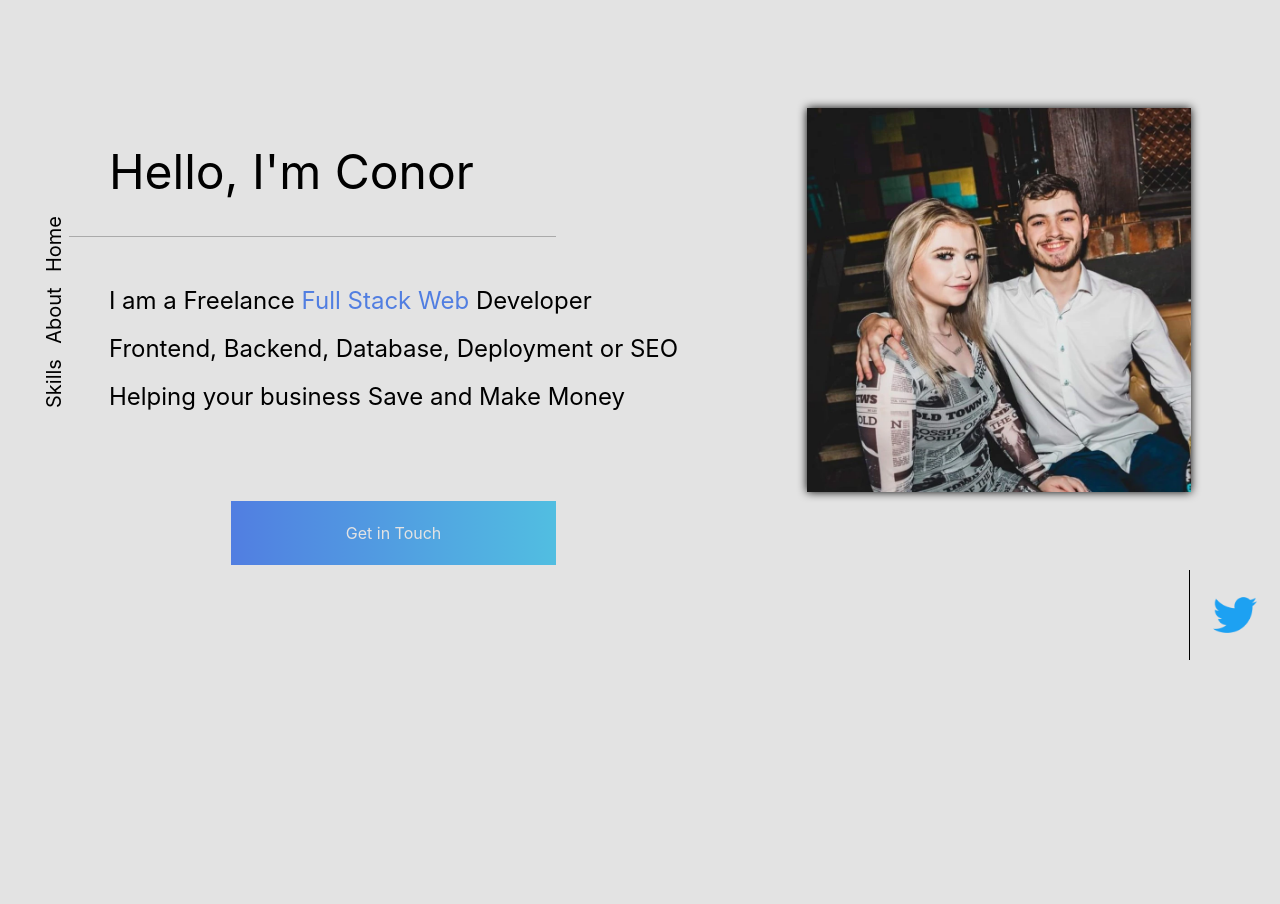
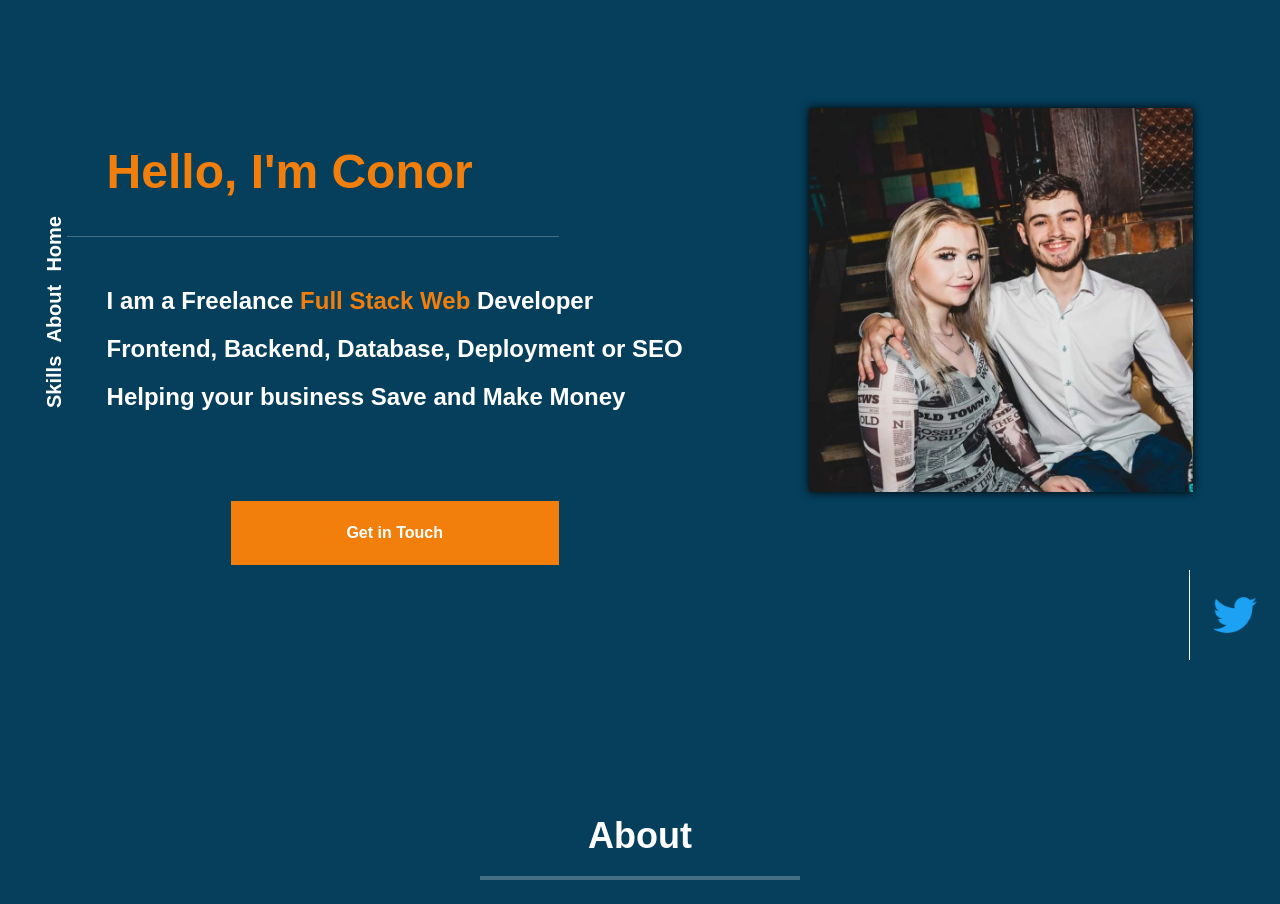
Before and after one commit to ConorMcNamee/old-portfolio, a Next.js app: page / in a window 1280 px wide. Shown: the part 140-1044 px from the top of the page. Built offline with nearby package versions, Linux system fonts and the light colour scheme.

Commit message:
Small Theme changes

```diff
--- a/components/Index/About.tsx
+++ b/components/Index/About.tsx
@@ -3,10 +3,10 @@ import Link from "next/link";
 export default function  About() {
 
     return (
-        <section id="about" className="flex md:w-screen md:h-screen justify-center items-center mt-5 md:m-0">
+        <section id="about" className="flex md:w-screen justify-center items-center md:m-0">
             <div className='flex flex-col text-center md:w-[50%] mt-10'>
                 <h3 className="text-4xl m-5">About</h3>
-                <hr className="boreder-2 opacity-25 w-[50%] self-center" />
+                <hr className="border-2 opacity-25 w-[50%] self-center" />
                 <div className="text-xl m-5 md:text-3xl">
 
                     <p className="">
--- a/components/Index/Home.tsx
+++ b/components/Index/Home.tsx
@@ -13,16 +13,16 @@ export default function  Home() {
                         transition={{ delay: .5 }}
             >
                 <header className="h-max flex flex-col ">
-                    <h2 className="text-5xl p-5 m-5">Hello, I&#39;m Conor</h2>
+                    <h2 className="text-5xl p-5 m-5 text-theme-highlight">Hello, I&#39;m Conor</h2>
                     <hr className="opacity-25 w-[75%]" />
                     <div className="text-xl p-5 m-5 md:leading-loose md:text-2xl">
 
-                        <h1>I am a Freelance <Link href="/contact" className="text-theme-link">Full Stack Web</Link> Developer</h1>
+                        <h1>I am a Freelance <Link href="/contact" className="text-theme-highlight">Full Stack Web</Link> Developer</h1>
                         <p>Frontend, Backend, Database, Deployment or SEO</p>
                         <p>Helping your business Save and Make Money</p>
 
                     </div>
-                    <Link href="/contact" className="flex justify-center self-center p-5 m-10 bg-gradient-to-r from-theme-gradientFrom to-theme-gradientTo w-[50%] text-center text-theme"> Get in Touch</Link>
+                    <Link href="/contact" className="flex justify-center self-center p-5 m-10 bg-gradient-to-r bg-theme-highlight w-[50%] text-center"> Get in Touch</Link>
                 </header>
 
                 <div id="profile-picture" className="flex border-l-1 border- px-5 self-center lg:self-auto">
--- a/pages/index.tsx
+++ b/pages/index.tsx
@@ -22,7 +22,7 @@ export default function Index() {
       </Head>
 
       <Sidebar />
-      <section className=''>
+      <section>
         <Home />
         <About />
         <Skills />
--- a/styles/Home.module.css
+++ b/styles/Home.module.css
@@ -1,3 +1,4 @@
+
 .container {
   padding: 0 2rem;
 }
--- a/styles/globals.css
+++ b/styles/globals.css
@@ -1,16 +1,21 @@
 @tailwind base;
 @tailwind components;
 @tailwind utilities;
+
+
 
 html,
 body {
   padding: 0;
   margin: 0;
-  font-family: -apple-system, BlinkMacSystemFont, Segoe UI, Roboto, Oxygen,
-    Ubuntu, Cantarell, Fira Sans, Droid Sans, Helvetica Neue, sans-serif;
+  font-family: 'Poppins', sans-serif;
 }
 
 @layer base {
+  html{
+    color: white;
+    font-weight: bolder;
+  }
   body{
     @apply bg-theme dark:bg-theme-dark
   }
--- a/tailwind.config.js
+++ b/tailwind.config.js
@@ -26,11 +26,13 @@ module.exports = {
 
     colors: {
       'theme': {
-        DEFAULT: '#E3E3E3',
-        dark: '#171717',
+        DEFAULT: '#053f5c',
+        dark: '#292929',
         gradientFrom: '#517EE1',
         gradientTo: '#51BEE1',
-        link: '#517EE1',
+        highlight: '#f27f0c',
+        textLight: '#fff',
+        textDark: '#fff',
       }
     },
     extend: {
```
